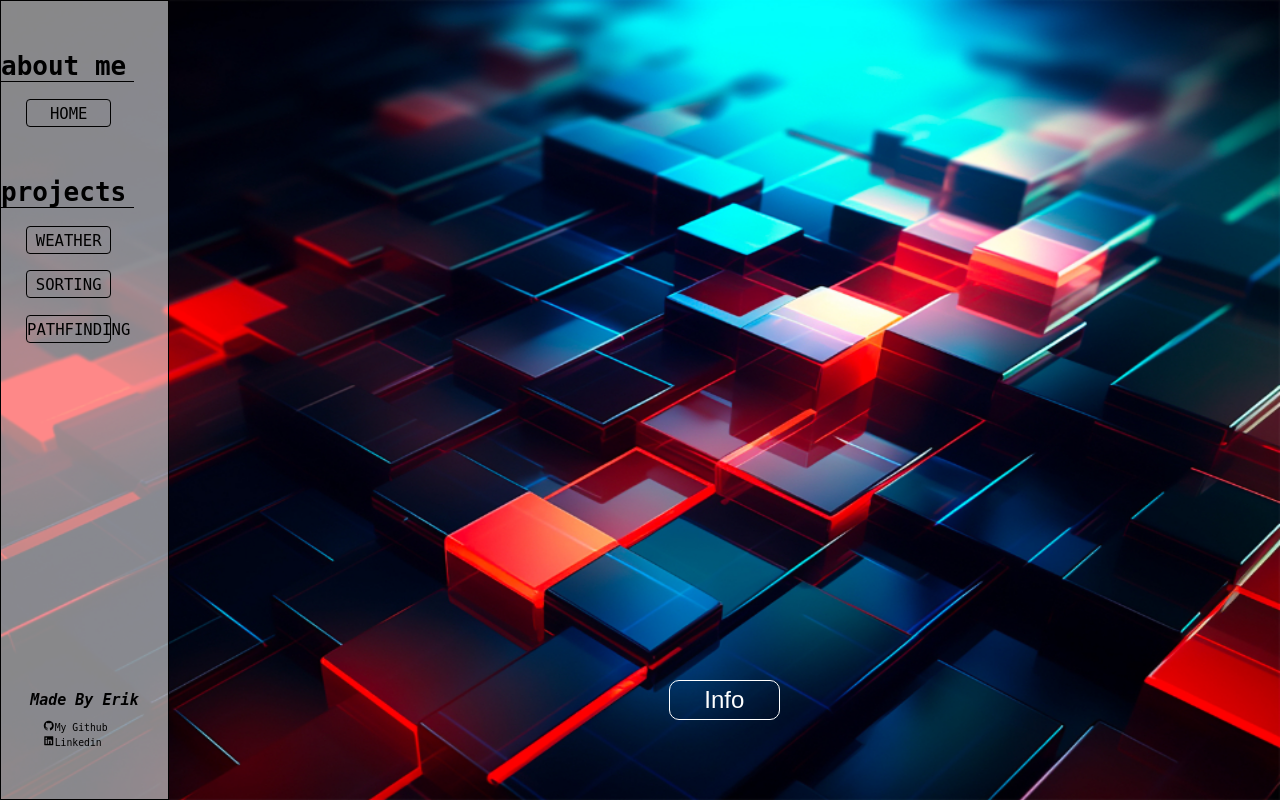
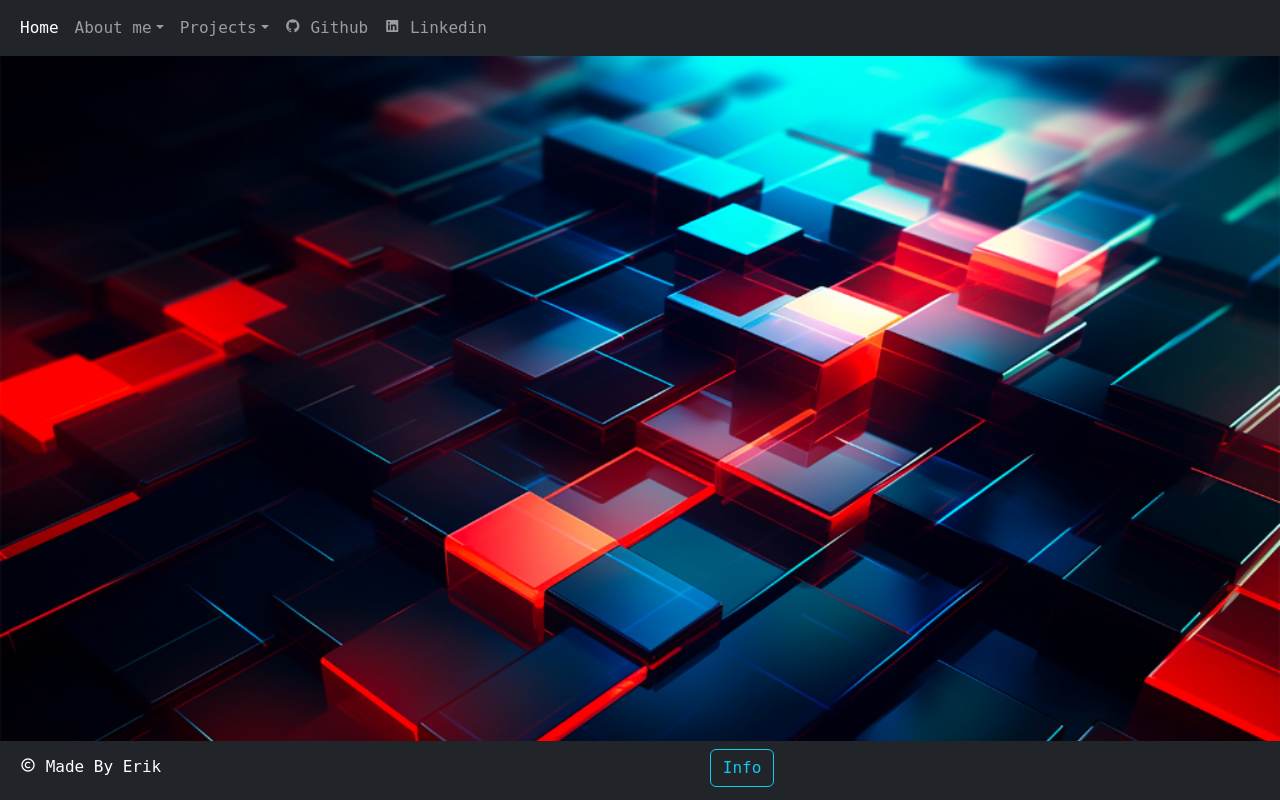
Before and after one commit to erikhalt/djangoweb, a Django app: page / in a window 1280 px wide. Run offline with Django 4.2, Linux system fonts and the light colour scheme; some libraries are stand-ins or nearby versions.

Commit message:
only infobutton left

```diff
--- a/homepage/templates/home.html
+++ b/homepage/templates/home.html
@@ -4,16 +4,20 @@
 
 {% block content %}
 
-<button name="infobutton-homescreen" class="home-info">Info</button>
+<div class="content-wrapper" id="info-display">
+    <h1>testtest</h1>
+</div>
 
-<div id="infotext">
-    <h1>Welcome</h1>
-    <p>This is a new Django project, where i will be trying out different kinds of APIs and apps.
-        <br>
-        The site will be updating on the go.
-    </p>
+{% endblock %}
+
+{% block bottomnav %}
+<div class="col">
+</div>
+<div class="col">
+    <button type="button" class="btn btn-outline-info homeinfo">Info</button>
+</div>
+<div class="col">
 </div>
 
 
-
 {% endblock %}
--- a/static/css/style.css
+++ b/static/css/style.css
@@ -13,99 +13,33 @@ text {
     font: papyrus;
 }
 
-.body {
-    position: absolute;
-    width: -webkit-fill-available;
-    width: -moz-available;
-    width: fill-available;
-    height: -webkit-fill-available;
-    height: 100%;
-    height: fill-available;
-    min-height: -moz-available;
-    display: flex;
-}
-
-.side-navbar {
+.content-wrapper {
+    width: 70%;
+    height: 70%;
+    top: 15%;
+    bottom: 15%;
+    left: 15%;
+    right: 15%;
     position: relative;
-    height: -webkit-fill-available;
-    min-height: -moz-available;
-    height: fill-available;
-    width: 15%;
     background-color: rgba(255, 255, 255, 0.534);
-    border: 1px solid black;
-}
-
-.content {
-    position: relative;
-    width: -webkit-fill-available;
-    width: -moz-available;
-    width: fill-available;
-    height: -webkit-fill-available;
-    min-height: -moz-available;
-    height: fill-available;
+    border-radius: 5px;
 
 }
 
-#bg {
-    position: absolute;
-    width: -webkit-fill-available;
-    width: -moz-available;
-    width: fill-available;
-    height: -webkit-fill-available;
-    min-height: -moz-available;
-    height: fill-available;
+#info-display {
+    display: none;
 }
 
-.navbarbutton {
-    position: relative;
-    margin-top: 10%;
+.homeinfo:hover+#info-display {
     display: block;
-    width: 50%;
-    height: 2%;
-    left: 15%;
-    right: 15%;
-    border: 1px solid black;
-    text-align: center;
-    padding-top: 5px;
-    padding-bottom: 5px;
-    color: black;
-    border-radius: 4px;
-    font-size: 120%;
-}
-
-.navbarbutton:hover {
-    color: white;
-    background-color: black;
 }
 
 
 
-#tag {
-    position: absolute;
-    font: italic bold 15px monospace;
-    bottom: 10%;
-    width: 70%;
-    left: 15%;
-    right: 15%;
-    text-align: center;
-}
 
 
 
-.links {
-    position: absolute;
-    width: 50%;
-    height: 5%;
-    left: 25%;
-    right: 25%;
-    bottom: 5%;
-    align-items: center;
-}
 
-.links a {
-    font-size: 75%;
-    color: black;
-}
 
 
 
@@ -221,77 +155,8 @@ text {
 
 
 
-
-a:link {
-    text-decoration: none;
-}
-
-
-a:visited {
-    text-decoration: none;
-}
-
-
-a:hover {
-    text-decoration: none;
-}
-
-
-a:active {
-    text-decoration: none;
-}
-
-
-
-.home-info {
-    position: absolute;
-    width: 10%;
-    left: 45%;
-    right: 45%;
-    height: 5%;
-    top: 85%;
-    bottom: 5%;
-    font-size: 150%;
-    background-color: rgba(255, 255, 255, 0);
-    color: white;
-    border-radius: 10px;
-    border: 1px solid white;
-}
-
-.home-info:hover+#infotext {
-    display: block;
-}
-
-.home-info:hover {
-    color: black;
-    background-color: white;
-    border: 1px solid black;
-}
-
-#infotext {
-    position: absolute;
-    border: 1px solid black;
-    width: 30%;
-    left: 35%;
-    right: 35%;
-    height: 20%;
-    text-align: center;
-    bottom: 35%;
-    top: 45%;
-    background-color: rgba(255, 255, 255, 0.466);
-    border-radius: 5px;
-    display: none;
-}
-
 .weather-input {
     position: absolute;
     bottom: 2%;
     left: 2%;
 }
-
-.navbar-menus {
-    border-bottom: 1px solid black;
-    position: relative;
-    width: 80%;
-    margin-top: 30%;
-}
--- a/templates/Base.html
+++ b/templates/Base.html
@@ -1,4 +1,10 @@
 {% load static %}
+{# Load the tag library #}
+{% load bootstrap5 %}
+
+{# Load CSS and JavaScript #}
+{% bootstrap_css %}
+{% bootstrap_javascript %}
 
 <!DOCTYPE html>
 
@@ -30,44 +36,84 @@
 </head>
 
 <body>
-    <div class="body">
+    <img id="bg" class="position-absolute img-fluid w-100 h-100" src="{% static 'img/background.jpg' %}" alt="">
+    <div class="container-fluid m-0 p-0">
+        <nav class="navbar navbar-expand-sm bg-dark navbar-dark navbar-static-top">
+            <div class="container-fluid">
+                <ul class="navbar-nav">
+                    <li class="nav-item">
+                        <a class="nav-link active" href="{% url 'home' %}">Home</a>
+                    </li>
+                    <li class="nav-item dropdown">
+                        <a class="nav-link dropdown-toggle" href="#" role="button" data-bs-toggle="dropdown">About
+                            me</a>
+                        <ul class="dropdown-menu">
+                            <li><a class="dropdown-item" href="#">coming soon</a></li>
+                            <li><a class="dropdown-item" href="#">coming soon</a></li>
+                        </ul>
+                    </li>
 
-        <img id="bg" src="{% static 'img/background.jpg' %}" alt="">
-        <div class="side-navbar">
-
-            <h1 class="navbar-menus">about me</h1>
-            <a href="{% url 'home' %}" class="navbarbutton">
-                HOME
-            </a>
-
-            <h1 class="navbar-menus">projects</h1>
-            <a href="{% url 'weatherapi' %}" class="navbarbutton">
-                WEATHER
-            </a>
-            <a href="{% url 'sortingalgo' %}" class="navbarbutton">
-                SORTING
-            </a>
-            <a href="{% url 'pathfinding' %}" class="navbarbutton">
-                PATHFINDING
-            </a>
+                    <li class="nav-item dropdown">
+                        <a class="nav-link dropdown-toggle" href="#" role="button"
+                            data-bs-toggle="dropdown">Projects</a>
+                        <ul class="dropdown-menu">
+                            <li><a class="dropdown-item" href="{% url 'weatherapi' %}">Weather api</a></li>
+                            <li><a class="dropdown-item" href="{% url 'sortingalgo' %}">Sorting algorithms</a>
+                            </li>
+                            <li><a class="dropdown-item" href="{% url 'pathfinding' %}">Pathfinding
+                                    algorithms</a>
+                            </li>
+                        </ul>
+                    </li>
+                    <li class="nav-item">
+                        <a class="nav-link" href="https://github.com/erikhalt" target="_blank"><i
+                                class='bx bxl-github'></i>
+                            Github</a>
+                    </li>
+                    <li class="nav-item">
+                        <a class="nav-link" href="https://www.linkedin.com/in/erik-h-063041100/" target="_blank"><i
+                                class='bx bxl-linkedin-square'></i> Linkedin</a>
+                    </li>
+                </ul>
+            </div>
+        </nav>
 
 
 
-            <h1 id="tag">Made By Erik</h1>
-            <div class="links">
-                <a href="https://github.com/erikhalt" target="_blank"><i class='bx bxl-github'></i>My Github</a>
-                <br>
-                <a href="https://www.linkedin.com/in/erik-h-063041100/" target="_blank"><i
-                        class='bx bxl-linkedin-square'></i>Linkedin</a>
+
+        <div class="container-fluid m-0 p-0">
+            <div class="container-fluid p-5 m-0 ">
+                {% block content %}
+                {% endblock %}
             </div>
         </div>
-        <div class="content">
 
-            {%block content %}
-            {%endblock%}
-        </div>
+
+
+
+        <nav class="navbar navbar-expand-sm bg-dark navbar-dark fixed-bottom">
+            <div class="container-fluid w-100">
+                <ul class="navbar-nav w-100">
+                    <div class="row w-100">
+                        <div class="col-4">
+                            <li class="nav-item">
+                                <h5 class="nav-link active" href="#"><i class='bx bx-copyright'></i> Made By Erik</h5>
+                            </li>
+                        </div>
+                        <div class="col-8">
+                            <div class="row justify-content-center">
+
+                                {% block bottomnav %}
+                                {% endblock %}
+
+                            </div>
+                        </div>
+                    </div>
+                </ul>
+            </div>
+        </nav>
+
     </div>
-
 
 </body>
 
```
